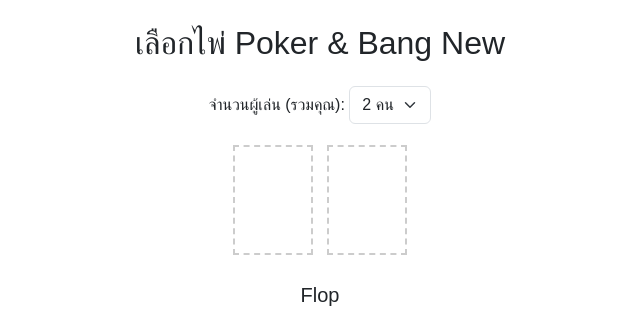
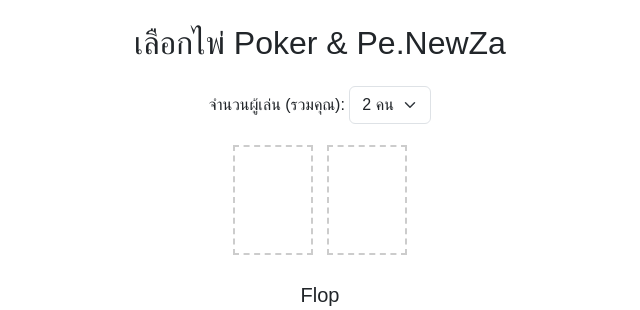
Before and after one commit to PanyawutZa/poker, a PHP site: page / in a window 1280 px wide. Shown: the top 310 px of the page, without its empty margins (320-960 px from the left). Run offline with PHP 8.4, Linux system fonts and the light colour scheme.

Commit message:
อัปเดตโค้ด poker

```diff
--- a/index.php
+++ b/index.php
@@ -20,7 +20,7 @@
   <meta property="og:type" content="website">
 
   <!-- Twitter Card -->
-  <meta name="twitter:card" content="summary_large_image">
+  <meta name="twitter:card" content="Poker">
   <meta name="twitter:title" content="เลือกไพ่ Poker">
   <meta name="twitter:description" content="เล่นเกมโป๊กเกอร์ออนไลน์ง่ายๆ พร้อมเลือกไพ่จากตัวเลือกที่หลากหลาย">
   <meta name="twitter:image" content="chip.png">
@@ -58,7 +58,7 @@
 </head>
 <body>
 <div class="container py-4">
-  <h2 class="text-center mb-4">เลือกไพ่ Poker & Bang New</h2>
+  <h2 class="text-center mb-4">เลือกไพ่ Poker & Pe.NewZa</h2>
 
   <div class="text-center mb-3">
     <label for="player_count">จำนวนผู้เล่น (รวมคุณ):</label>
```
